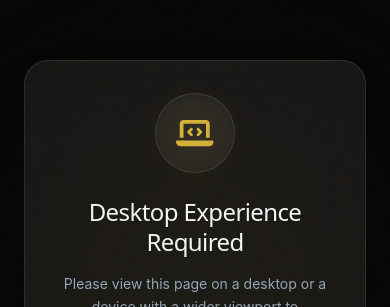
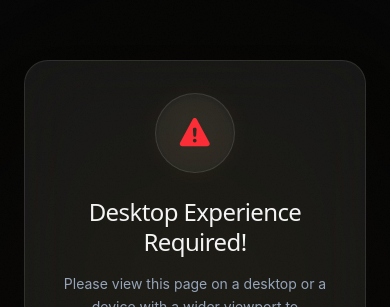
Before and after one commit to SulymanKhalil/Portfolio-Web, a Next.js app: page / in a window 390 px wide. Shown: the part 135-442 px from the top of the page. Built offline with nearby package versions, Linux system fonts and the light colour scheme.

Commit message:
feat: show red warning triangle icon on mobile viewport block overlay

```diff
--- a/app/page.tsx
+++ b/app/page.tsx
@@ -3,7 +3,7 @@
 import { useEffect, useState } from "react";
 import { AnimatePresence } from "framer-motion";
 import { FontAwesomeIcon } from "@fortawesome/react-fontawesome";
-import { faLaptopCode } from "@fortawesome/free-solid-svg-icons";
+import { faLaptopCode, faTriangleExclamation } from "@fortawesome/free-solid-svg-icons";
 import BootSequence from "@/components/loader/BootSequence";
 import AmbientBackground from "@/components/ui/AmbientBackground";
 import SceneNav from "@/components/nav/SceneNav";
@@ -71,12 +71,12 @@ export default function Home() {
         <div className="glass-strong rounded-3xl p-8 md:p-10 max-w-md w-full text-center border border-white/10 flex flex-col items-center gap-6 relative z-10 shadow-2xl">
           <div className="w-20 h-20 rounded-full bg-white/5 border border-white/10 flex items-center justify-center text-aqua shadow-inner relative">
             <div className="absolute inset-0 rounded-full bg-aqua/10 blur-md opacity-50" />
-            <FontAwesomeIcon icon={faLaptopCode} className="text-3xl relative z-10" />
+            <FontAwesomeIcon icon={faTriangleExclamation} className="text-3xl relative z-10 text-red-500" />
           </div>
 
           <div className="space-y-4">
             <h1 className="font-display font-700 text-2xl text-frost leading-tight tracking-tight">
-              Desktop Experience Required
+              Desktop Experience Required!
             </h1>
             <p className="text-sm text-soft-gray leading-relaxed font-600 text-aqua/90">
               Please view this page on a desktop or a device with a wider viewport to experience the full features.
```
